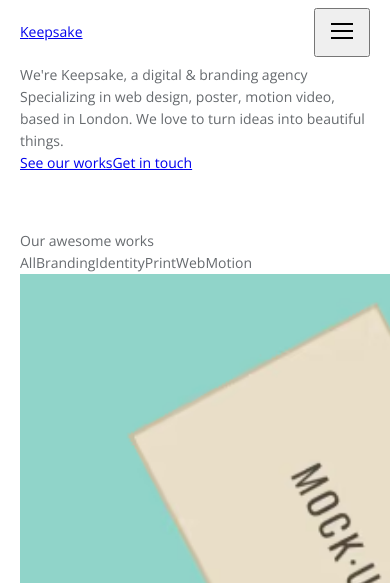
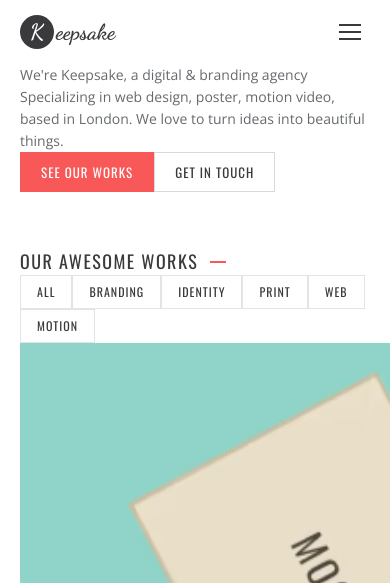
Before and after one commit to Eduard-Korposh/landing-keepsake-vite, a Node project: template src/pages/index.pug in a window 390 px wide; the page is wider, and only the part inside the window is pictured. Shown: the top 583 px of that part. Run offline with Node 20 templates, Linux system fonts and the light colour scheme; the template is opened without the code that fills it, so the values that code supplies are empty; style sheets or scripts are compiled from the project's sources; some libraries are stand-ins or nearby versions.

Commit message:
feat(styles): style buttons, chips, logo, nav and mobile menu

```diff
--- /dev/null
+++ b/src/styles/components/_burger.scss
@@ -0,0 +1,14 @@
+@use '../abstracts' as *;
+
+.burger {
+  @include flex-center;
+  @include button-reset;
+
+  width: 40px;
+  height: 40px;
+  color: var(--color-text-dark);
+
+  @include mq(md) {
+    display: none;
+  }
+}
--- /dev/null
+++ b/src/styles/components/_button.scss
@@ -0,0 +1,43 @@
+@use '../abstracts' as *;
+
+.button {
+  @include flex-center(inline-flex);
+  @include caps(var(--font-size-control), 19px, var(--letter-spacing-control));
+
+  gap: 8px;
+  height: var(--button-height);
+  padding: 0 20px;
+  font-weight: 400;
+  text-decoration: none;
+  border: 1px solid transparent;
+  border-radius: 0;
+  cursor: pointer;
+
+  &--primary {
+    color: var(--color-white);
+    background-color: var(--color-accent);
+
+    &:hover {
+      background-color: var(--color-accent-hover);
+    }
+  }
+
+  &--secondary {
+    color: var(--color-text-dark);
+    background-color: var(--color-bg);
+    border-color: var(--color-border-strong);
+
+    &:hover {
+      color: var(--color-accent);
+      border-color: var(--color-accent);
+    }
+  }
+
+  &--wide {
+    width: 100%;
+  }
+
+  &--tall {
+    height: var(--button-tall-height);
+  }
+}
--- /dev/null
+++ b/src/styles/components/_chip.scss
@@ -0,0 +1,21 @@
+@use '../abstracts' as *;
+
+.chip {
+  @include caps(var(--font-size-chip), 18px, var(--letter-spacing-control));
+
+  display: inline-flex;
+  flex-shrink: 0;
+  align-items: center;
+  height: 34px;
+  padding: 0 16px;
+  color: var(--color-text-dark);
+  background-color: var(--color-bg);
+  border: 1px solid var(--color-border);
+  cursor: pointer;
+  user-select: none;
+
+  &:hover {
+    color: var(--color-accent);
+    border-color: var(--color-accent);
+  }
+}
--- /dev/null
+++ b/src/styles/components/_favourites-button.scss
@@ -0,0 +1,15 @@
+@use '../abstracts' as *;
+
+.favourites-button {
+  @include flex-center;
+  @include button-reset;
+
+  width: 36px;
+  height: 36px;
+  color: var(--color-white);
+  background-color: var(--color-accent);
+
+  &:hover {
+    background-color: var(--color-accent-hover);
+  }
+}
--- /dev/null
+++ b/src/styles/components/_logo.scss
@@ -0,0 +1,24 @@
+@use '../abstracts' as *;
+
+.logo {
+  display: inline-flex;
+  align-items: center;
+  gap: 2px;
+  font-family: var(--font-logo);
+  font-size: var(--font-size-logo);
+  font-weight: 700;
+  line-height: var(--line-height-logo);
+  color: var(--color-text-dark);
+  text-decoration: none;
+
+  &__mark {
+    @include flex-center;
+
+    flex-shrink: 0;
+    width: var(--logo-mark-size);
+    height: var(--logo-mark-size);
+    color: var(--color-white);
+    background-color: var(--color-text-dark);
+    border-radius: 50%;
+  }
+}
--- /dev/null
+++ b/src/styles/components/_mobile-menu.scss
@@ -0,0 +1,98 @@
+@use '../abstracts' as *;
+
+.mobile-menu {
+  inset: 0;
+  width: 100%;
+  max-width: none;
+  height: 100%;
+  max-height: none;
+  margin: 0;
+  padding: 0;
+  color: var(--color-text-dark);
+  background-color: var(--color-bg);
+  border: 0;
+
+  &:popover-open {
+    display: flex;
+    flex-direction: column;
+
+    @include mq(md) {
+      display: none;
+    }
+  }
+
+  &__header {
+    display: flex;
+    flex-shrink: 0;
+    align-items: center;
+    justify-content: space-between;
+    height: var(--header-height);
+    padding: 0 var(--container-pad);
+    border-bottom: 1px solid var(--color-divider-light);
+  }
+
+  &__close {
+    @include flex-center;
+    @include button-reset;
+
+    width: 40px;
+    height: 40px;
+    color: var(--color-text-dark);
+  }
+
+  &__list {
+    padding: 12px var(--container-pad) 0;
+  }
+
+  &__link {
+    @include caps(rem(24), 36px, 2px);
+
+    display: flex;
+    align-items: center;
+    justify-content: space-between;
+    padding: 16px 0;
+    font-weight: 300;
+    color: var(--color-text-dark);
+    text-decoration: none;
+    border-bottom: 1px solid var(--color-divider-light);
+
+    &--active,
+    &:hover {
+      color: var(--color-accent);
+    }
+  }
+
+  &__chevron {
+    color: var(--color-chevron);
+  }
+
+  &__actions {
+    display: flex;
+    flex-direction: column;
+    gap: 12px;
+    padding: 28px var(--container-pad) 0;
+  }
+
+  &__contacts {
+    display: flex;
+    flex-direction: column;
+    align-items: flex-start;
+    gap: 14px;
+    margin-top: auto;
+    padding: 24px var(--container-pad) 32px;
+    background-color: var(--color-bg-light);
+  }
+
+  &__label {
+    @include caps(var(--font-size-small), 18px);
+
+    color: var(--color-muted);
+  }
+
+  &__contact {
+    font-size: rem(15);
+    line-height: 20px;
+    color: var(--color-text-dark);
+    text-decoration: none;
+  }
+}
--- /dev/null
+++ b/src/styles/components/_nav.scss
@@ -0,0 +1,19 @@
+@use '../abstracts' as *;
+
+.nav {
+  display: flex;
+  align-items: center;
+  gap: var(--nav-gap);
+
+  &__link {
+    @include caps(var(--font-size-control), 19px);
+
+    color: var(--color-text-dark);
+    text-decoration: none;
+
+    &:hover,
+    &--active {
+      color: var(--color-accent);
+    }
+  }
+}
--- /dev/null
+++ b/src/styles/components/_section-title.scss
@@ -0,0 +1,19 @@
+@use '../abstracts' as *;
+
+.section-title {
+  @include caps(var(--font-size-section-title), 27px);
+
+  display: flex;
+  align-items: center;
+  gap: 12px;
+  font-weight: 400;
+  color: var(--color-text-dark);
+
+  &::after {
+    content: '';
+    flex-shrink: 0;
+    width: 16px;
+    height: 2px;
+    background-color: var(--color-accent);
+  }
+}
--- a/src/styles/main.scss
+++ b/src/styles/main.scss
@@ -1,2 +1,3 @@
 @use 'base';
 @use 'layout';
+@use 'components';
```
Also changed, not shown: src/styles/components/_index.scss (added, +8 -0 lines).
